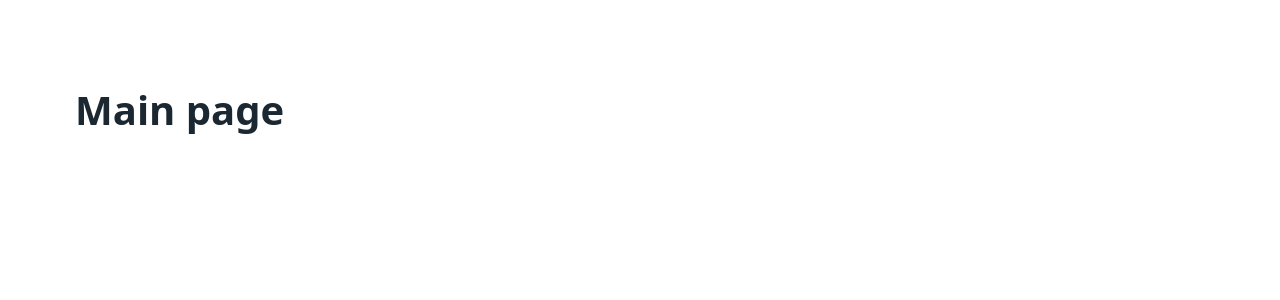
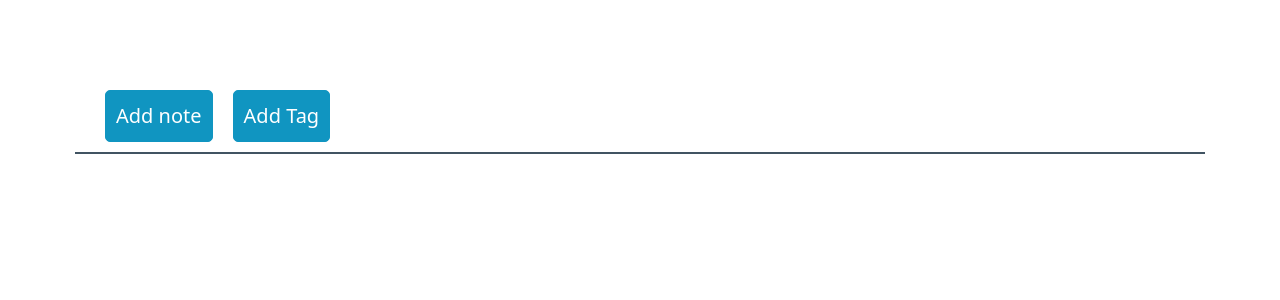
Before and after one commit to BuDi4ka/django_essentials, a Django app: page / in a window 1280 px wide. Shown: the top 300 px of the page. Run offline with Django 5.2, Linux system fonts and the light colour scheme; data that the repository does not hold is empty.

Commit message:
showing notes on main page

```diff
--- a/notes/noteapp/templates/noteapp/index.html
+++ b/notes/noteapp/templates/noteapp/index.html
@@ -7,7 +7,26 @@
 </head>
 <body>
 <main class="container">
-    <h1>Main page</h1>
+    <nav style="margin-bottom: 20px; border-bottom: 2px solid; padding-left: 30px">
+        <ul>
+            <li><a href="{% url 'noteapp:note' %}" role="button">Add note</a></li>
+            <li><a href="{% url 'noteapp:tag' %}" role="button">Add Tag</a></li>
+        </ul>
+    </nav>
+
+    {% for note in notes %}
+    <ul>
+        <li>
+            {% if not note.done %}
+            <a href="{% url 'noteapp:detail' note.id %}" role="button" class="outline"> {{ note.name }} </a>
+            <a href="{% url 'noteapp:set_done' note.id %}" role="button"> Mark Done </a>
+            <a href="{% url 'noteapp:delete' note.id %}" role="button" class="contrast"> Delete note </a>
+            {% else %}
+            <a href="{% url 'noteapp:detail' note.id %}" role="button" class="secondary"><s>{{ note.name }}</s></a>
+            {% endif %}
+        </li>
+    </ul>
+    {% endfor %}
 </main>
 </body>
 </html>
--- a/notes/noteapp/urls.py
+++ b/notes/noteapp/urls.py
@@ -8,4 +8,6 @@ urlpatterns = [
     path('tag/', views.tag, name='tag'),
     path('note/', views.note, name='note'),
     path('detail/<int:note_id>', views.detail, name='detail'),
+    path('done/<int:note_id>', views.set_done, name='set_done'),
+    path('delete/<int:note_id>', views.delete_note, name='delete')
 ]
--- a/notes/noteapp/views.py
+++ b/notes/noteapp/views.py
@@ -4,7 +4,16 @@ from .models import Tag, Note
 
 # Create your views here.
 def main(request):
-    return render(request, 'noteapp/index.html')
+    notes = Note.objects.all()
+    return render(request, 'noteapp/index.html', {'notes': notes})
+
+def set_done(request, note_id):
+    Note.objects.filter(pk=note_id).update(done=True)
+    return redirect(to='noteapp:main')
+
+def delete_note(request, note_id):
+    Note.objects.get(pk=note_id).delete()
+    return redirect(to='noteapp:main')
 
 def tag(request):
     if request.method == 'POST':
```
Also changed, not shown: notes/noteapp/templates/noteapp/detail.html (+8 -2 lines).
